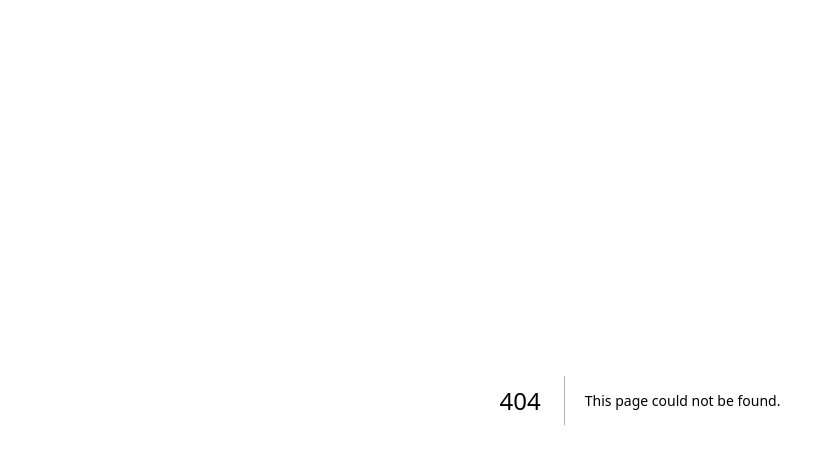
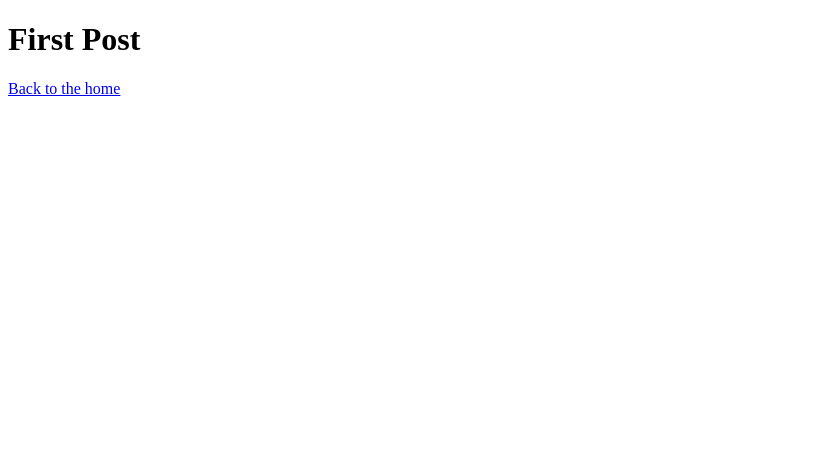
Before and after one commit to AndreDev12/First-application-of-Next.JS, a Next.js app: page /posts/first-post in a window 1280 px wide. Before the commit this address had no page. Shown: the top 464 px of the page, without its empty margins (0-835 px from the left). Built offline with nearby package versions, Linux system fonts and the light colour scheme.

Commit message:
Initial commit

```diff
--- a/pages/index.js
+++ b/pages/index.js
@@ -10,7 +10,7 @@
 
       <main>
         <h1 className="title">
-          Welcome to <a href="https://nextjs.org">Next.js!</a>
+          Learn <a href="https://nextjs.org">Next.js!</a>
         </h1>
 
         <p className="description">
--- /dev/null
+++ b/pages/posts/first-post.js
@@ -0,0 +1,8 @@
+export default function FirstPost(){
+    return(
+        <>
+            <h1>First Post</h1>
+            <a href="..">Back to the home</a>
+        </>
+    );
+}
```
